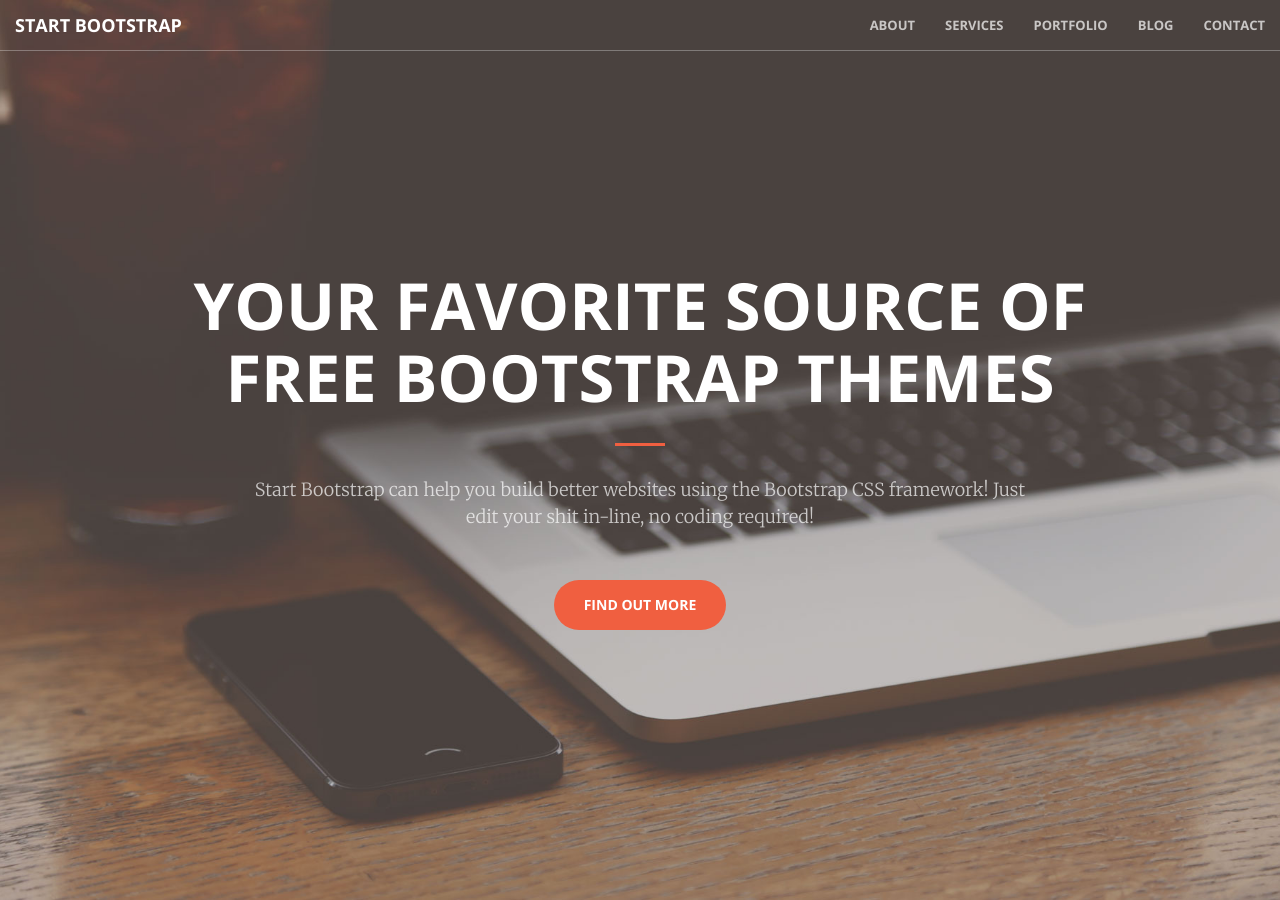
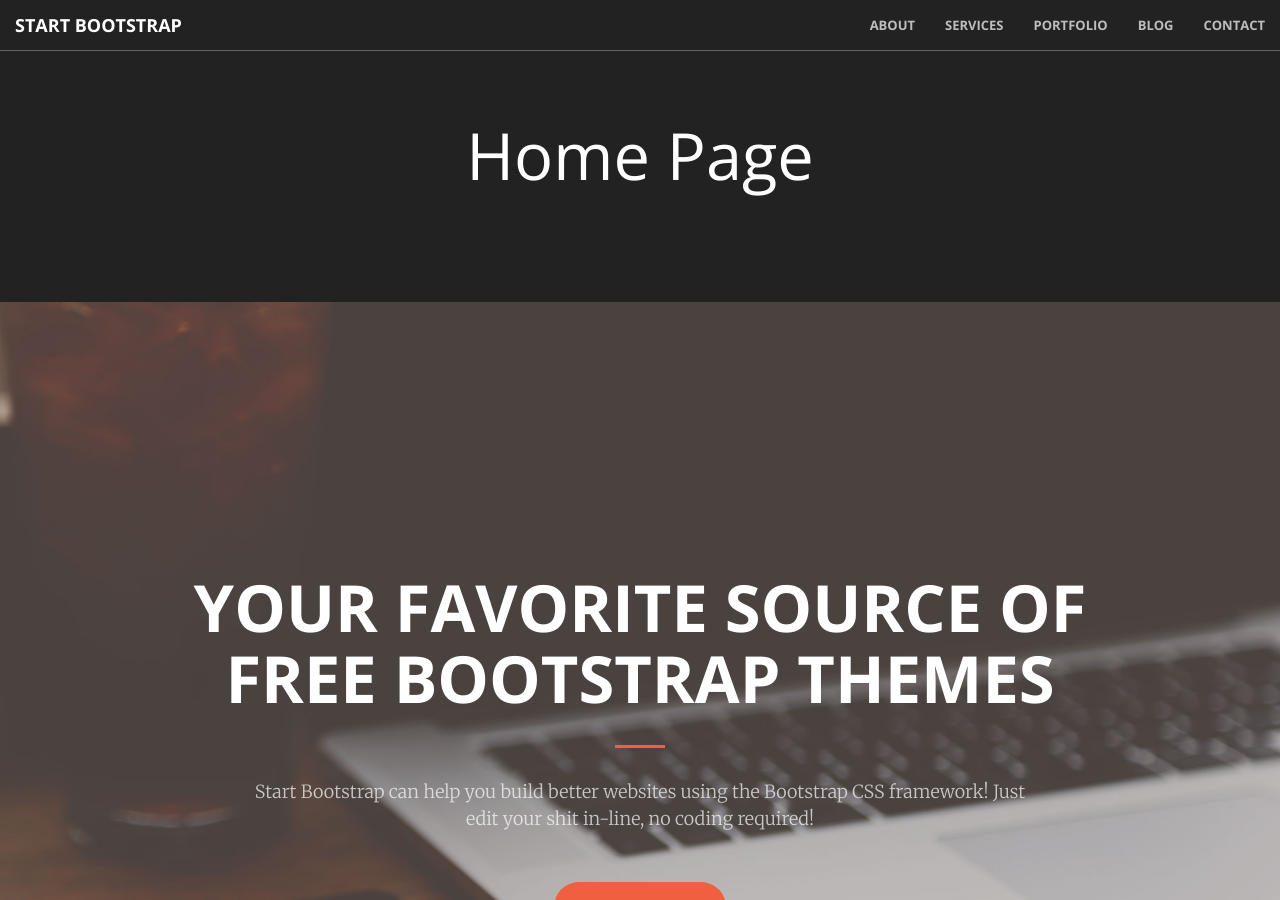
Before and after one commit to j-ordon/learn-cc, a Jekyll site: the page built from index.html, in a window 1280 px wide and 900 px high. Built offline with Jekyll 4.4.1, drawn with Linux system fonts in a browser that asks for light colours.

Commit message:
fixing template default

```diff
--- a/_layouts/default.html
+++ b/_layouts/default.html
@@ -43,13 +43,16 @@
 <body id="page-top">
 
     {% include nav.html %}
-    {{ content }}
 
     <section class="bg-dark">
         <div class="text-center">
             <h1>{{ page.title }}</h1>
         </div>
     </section>
+
+    {{ content }}
+
+
 
     <!-- jQuery -->
     <script src="/js/jquery.js"></script>
```
Also changed, not shown: 5 other files.
